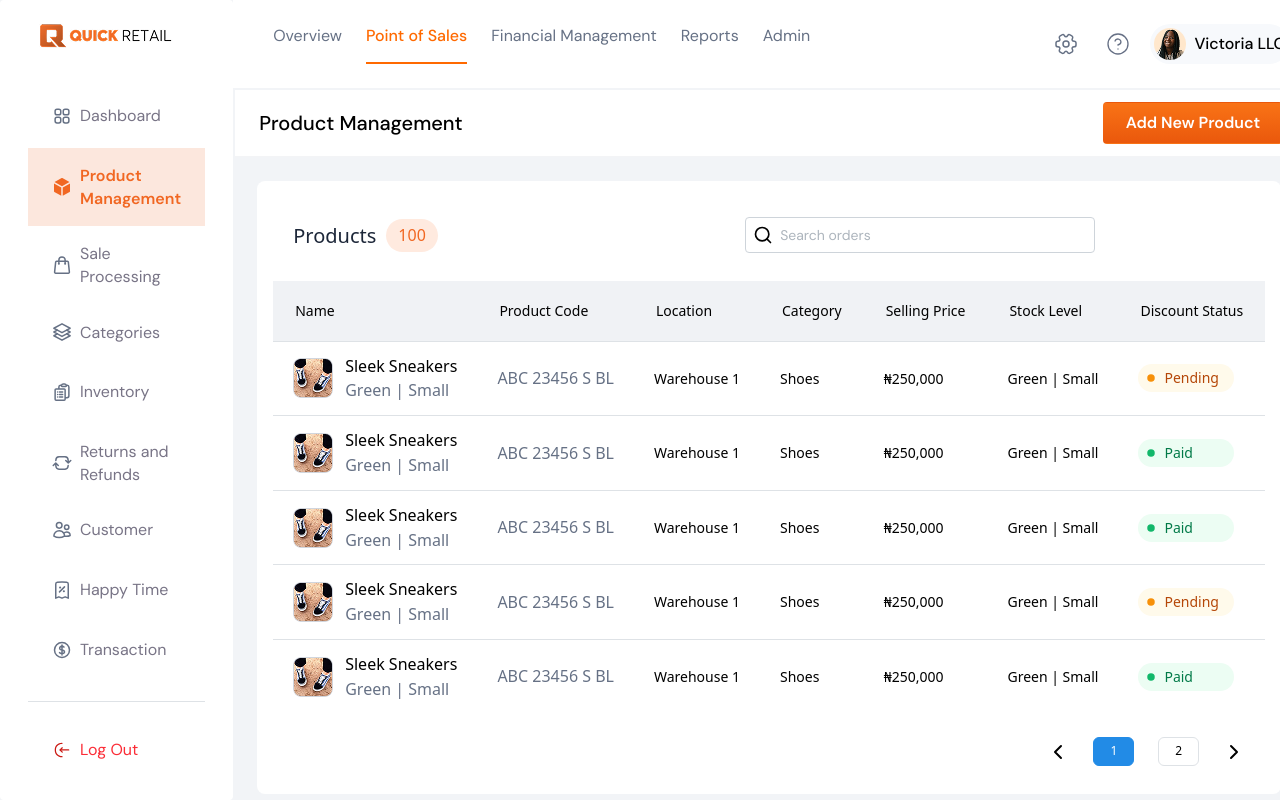
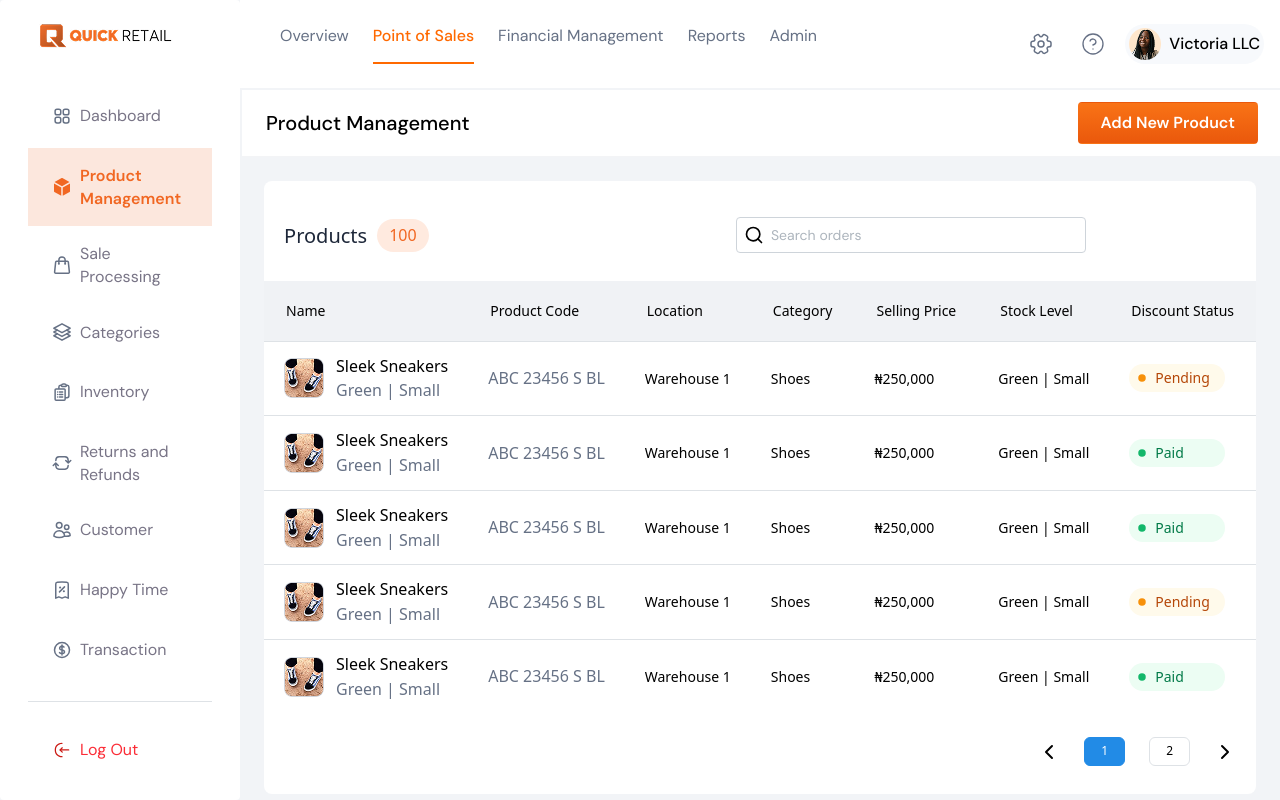
Before and after one commit to Iamfineboyygabriel/quick-retail, a React (Vite) app: page /dashboard/product-management in a window 1280 px wide. Built offline with nearby package versions, Linux system fonts and the light colour scheme.

Commit message:
fixed product table

```diff
--- a/src/components/dashboard/pointOfSales/dashboard/orderTable.tsx
+++ b/src/components/dashboard/pointOfSales/dashboard/orderTable.tsx
@@ -77,7 +77,7 @@ const CustomerOrdersTable = () => {
   ];
 
   return (
-    <main className="w-full h-auto px- py-8 rounded-lg bg-white">
+    <main className="w-full h-auto  py-8 rounded-lg bg-white">
       <TanTable
         columnData={columns}
         data={customerOrders}
--- a/src/components/dashboard/pointOfSales/productManagement/productTable.tsx
+++ b/src/components/dashboard/pointOfSales/productManagement/productTable.tsx
@@ -4,7 +4,7 @@ import { ColumnDef } from "@tanstack/react-table";
 import { TableRowData } from "../../../../types";
 import { Avatar, Text } from "@mantine/core";
 import { PaidDot, UnpaidDot } from "../../../../assets/svg";
-import imageSrc from "../../../../assets/images/productIMG.png"
+import imageSrc from "../../../../assets/images/productIMG.png";
 
 const ProductTable = () => {
   const columns: ColumnDef<TableRowData>[] = [
@@ -14,7 +14,7 @@ const ProductTable = () => {
       cell: (props) => (
         <div className="flex items-center gap-3">
           <Avatar
-             src={imageSrc} // Ensure this field contains the image URL
+            src={imageSrc} // Ensure this field contains the image URL
             alt={props.row.original.name as string}
             radius="md"
             size={40} // Adjust size as needed
@@ -80,7 +80,7 @@ const ProductTable = () => {
     },
   ];
   return (
-    <main className="w-full h-auto px-4 py-6 rounded-lg bg-white">
+    <main className="w-full h-auto py-6 rounded-lg bg-white">
       <TanTable
         columnData={columns}
         data={productTableData}
```
